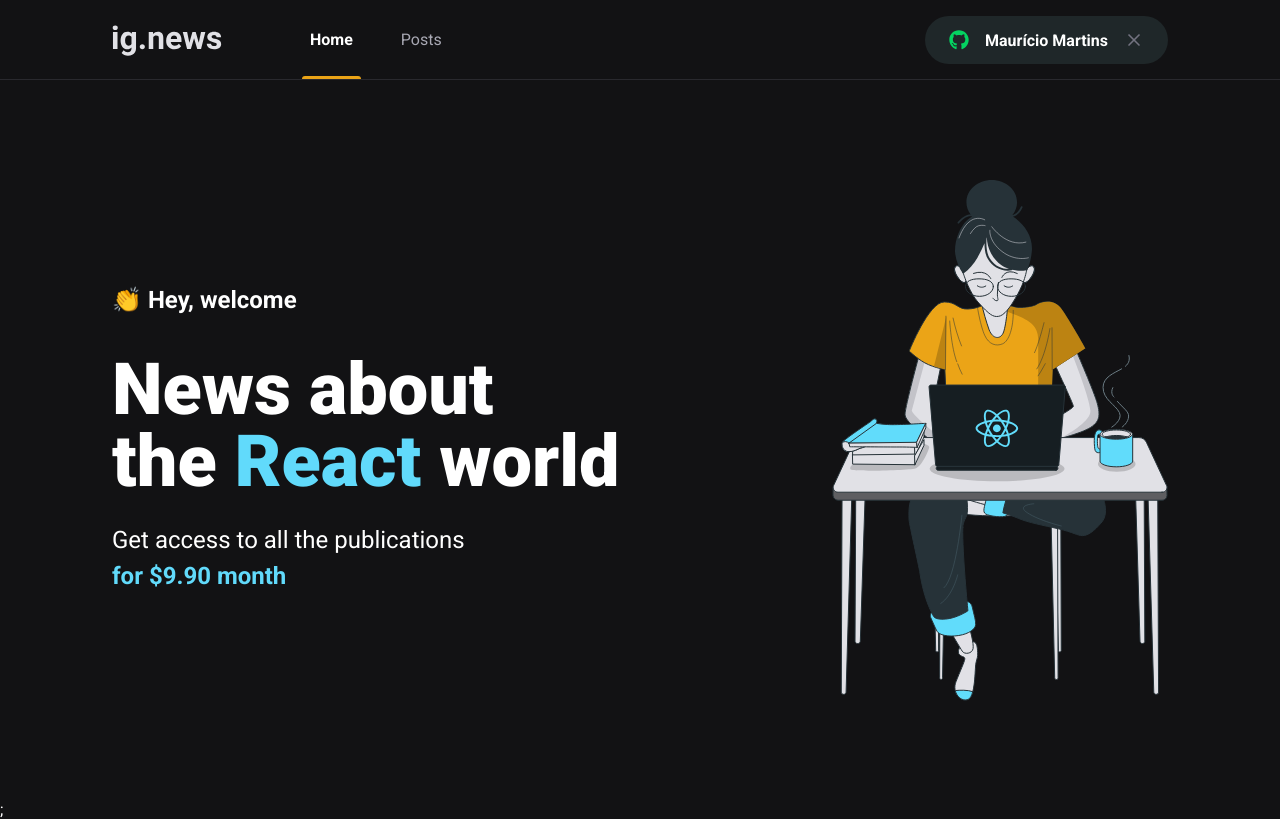
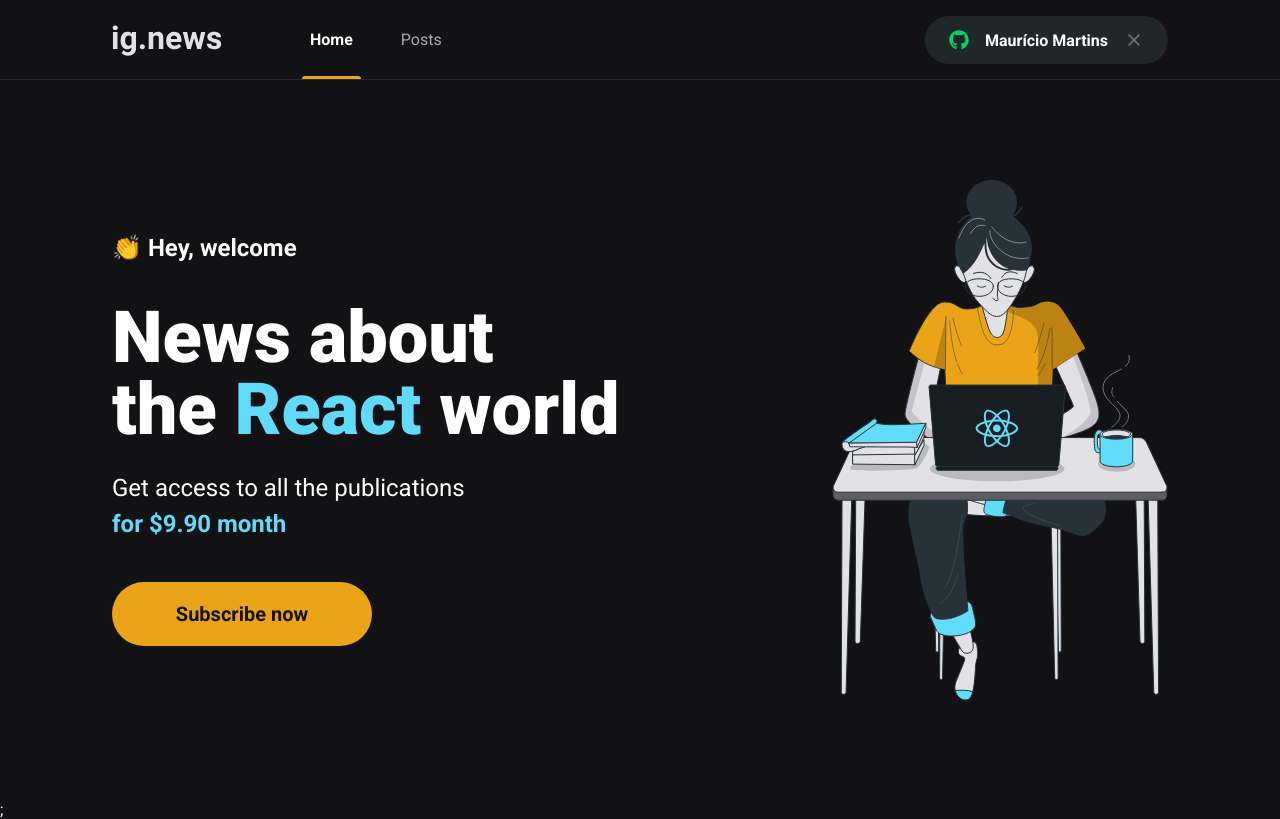
Before and after one commit to maur32/ignews, a Next.js app: page / in a window 1280 px wide. Built offline with nearby package versions, Linux system fonts and the light colour scheme.

Commit message:
Componente : SubscribeButton

```diff
--- /dev/null
+++ b/src/components/SubscribeButton/index.tsx
@@ -0,0 +1,9 @@
+import styles from "./styles.module.scss";
+
+export function SubscribeButton() {
+  return (
+    <button type="button" className={styles.subscribeButton}>
+      Subscribe now
+    </button>
+  );
+}
--- /dev/null
+++ b/src/components/SubscribeButton/styles.module.scss
@@ -0,0 +1,20 @@
+.subscribeButton {
+  height: 4rem;
+  width: 260px;
+  border: 0;
+  border-radius: 2rem;
+  background-color: var(--yellow-500);
+  color: var(--gray-900);
+  font-size: 1.25rem;
+  font-weight: bold;
+
+  display: flex;
+  align-items: center;
+  justify-content: center;
+
+  transition: filter 0.2s;
+
+  &:hover {
+    filter: brightness(0.8);
+  }
+}
--- a/src/pages/home.module.scss
+++ b/src/pages/home.module.scss
@@ -37,4 +37,8 @@
       font-weight: bold;
     }
   }
+
+  button {
+    margin-top: 2.5rem;
+  }
 }
--- a/src/pages/index.tsx
+++ b/src/pages/index.tsx
@@ -1,4 +1,5 @@
 import Head from "next/head";
+import {SubscribeButton} from "../components/SubscribeButton";
 
 import styles from "./home.module.scss";
 
@@ -18,6 +19,7 @@
             Get access to all the publications <br />
             <span>for $9.90 month</span>
           </p>
+          <SubscribeButton />
         </section>
         <img src="/images/avatar.svg" alt="Girl coding" />
       </main>
```
